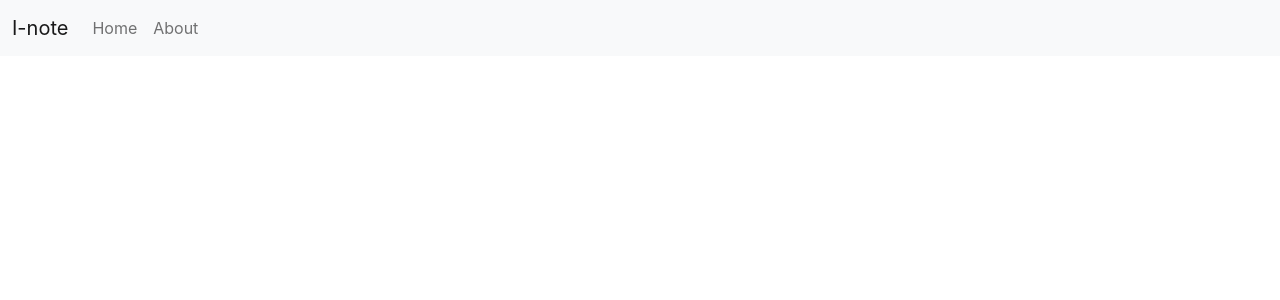
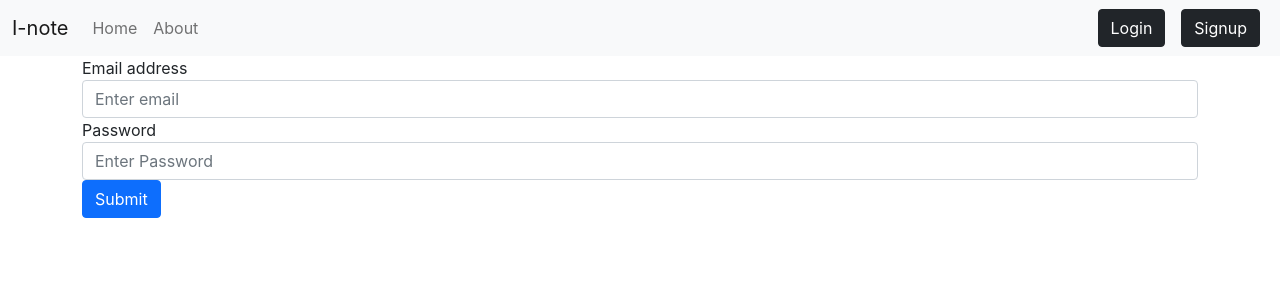
Before and after one commit to piyushparmar911/I-note, a React (Create React App) app: page /login in a window 1280 px wide. Before the commit this address had no page. Shown: the top 300 px of the page. Built offline with nearby package versions, Linux system fonts and the light colour scheme.

Commit message:
login page created

```diff
--- a/src/App.js
+++ b/src/App.js
@@ -2,6 +2,8 @@
 import Navbar from "./components/Navbar";
 import Home from "./components/Home";
 import About from "./components/About";
+import Login from "./components/Login";
+import SignUP from "./components/SignUp";
 import { BrowserRouter as Router, Route, Routes } from "react-router-dom";
 import NoteState from "./context/notes/Notestate";
 
@@ -17,6 +19,8 @@
         <Routes>
           <Route exact path="/" element={<Home />} />
           <Route exact path="/about" element={<About />} />
+          <Route exact path="/login" element={<Login />} />
+          <Route exact path="/signup" element={<SignUP />} />
         </Routes>
         </div>
       </Router>
--- /dev/null
+++ b/src/components/Login.js
@@ -0,0 +1,52 @@
+import React, { useState } from 'react'
+import { useHref,Link } from 'react-router-dom';
+
+const Login = () => {
+  const   [cred, setCred] = useState({email: "", password: ""});
+  let history = useHref("/");
+  const handleSubmit =  async (e) => {
+    e.preventDefault();
+        const response = await fetch('http://localhost:5000/api/auth/login', {
+          method: "POST", // *GET, POST, PUT, DELETE, etc.
+            headers: {
+              "Content-Type": "application/json"
+              // 'Content-Type': 'application/x-www-form-urlencoded',
+            },
+            body: JSON.stringify({email: cred.email,password: cred.password})});
+            const json = await response.json();
+            console.log(json);
+            if (json.success) {
+              // redirect to notepage
+              localStorage.setItem('token',json.authtoken);
+              return <Link to={history}></Link>
+            }
+            else {
+              alert("not valid");
+            }
+          }
+          const onChange= (e) =>{
+            setCred({...cred, [e.target.name]: e.target.value});
+        }
+
+
+
+    return (
+      <div>
+      <form onSubmit={handleSubmit}>
+  <div className="form-group">
+    <label htmlFor="email">Email address</label>
+    <input type="email" className="form-control" id="email" aria-describedby="emailHelp" value={cred.email} name="email"  onChange={onChange} placeholder="Enter email"/>
+
+  </div>
+  <div className="form-group">
+    <label htmlFor="Password">Password</label>
+    <input type="password" className="form-control" id="password" aria-describedby="emailHelp" value={cred.password} name="password"  onChange={onChange} placeholder="Enter Password"/>
+
+  </div>
+  <button type="submit" className="btn btn-primary" >Submit</button>
+</form>
+    </div>
+  )
+}
+
+export default Login
--- a/src/components/Navbar.js
+++ b/src/components/Navbar.js
@@ -20,6 +20,9 @@
         </li>
       </ul>
     </div>
+
+<Link type="button" to="/Login" className="btn btn-dark mx-2">Login</Link>
+<Link type="button" to="/SignUp" className="btn btn-dark mx-2">Signup</Link>
   </div>
 </nav>
   )
--- /dev/null
+++ b/src/components/SignUp.js
@@ -0,0 +1,11 @@
+import React from 'react'
+
+const SignUp = () => {
+  return (
+    <div>
+      SignIn
+    </div>
+  )
+}
+
+export default SignUp
```
Also changed, not shown: 1 other file (tests, documents, lock files or other folders).
